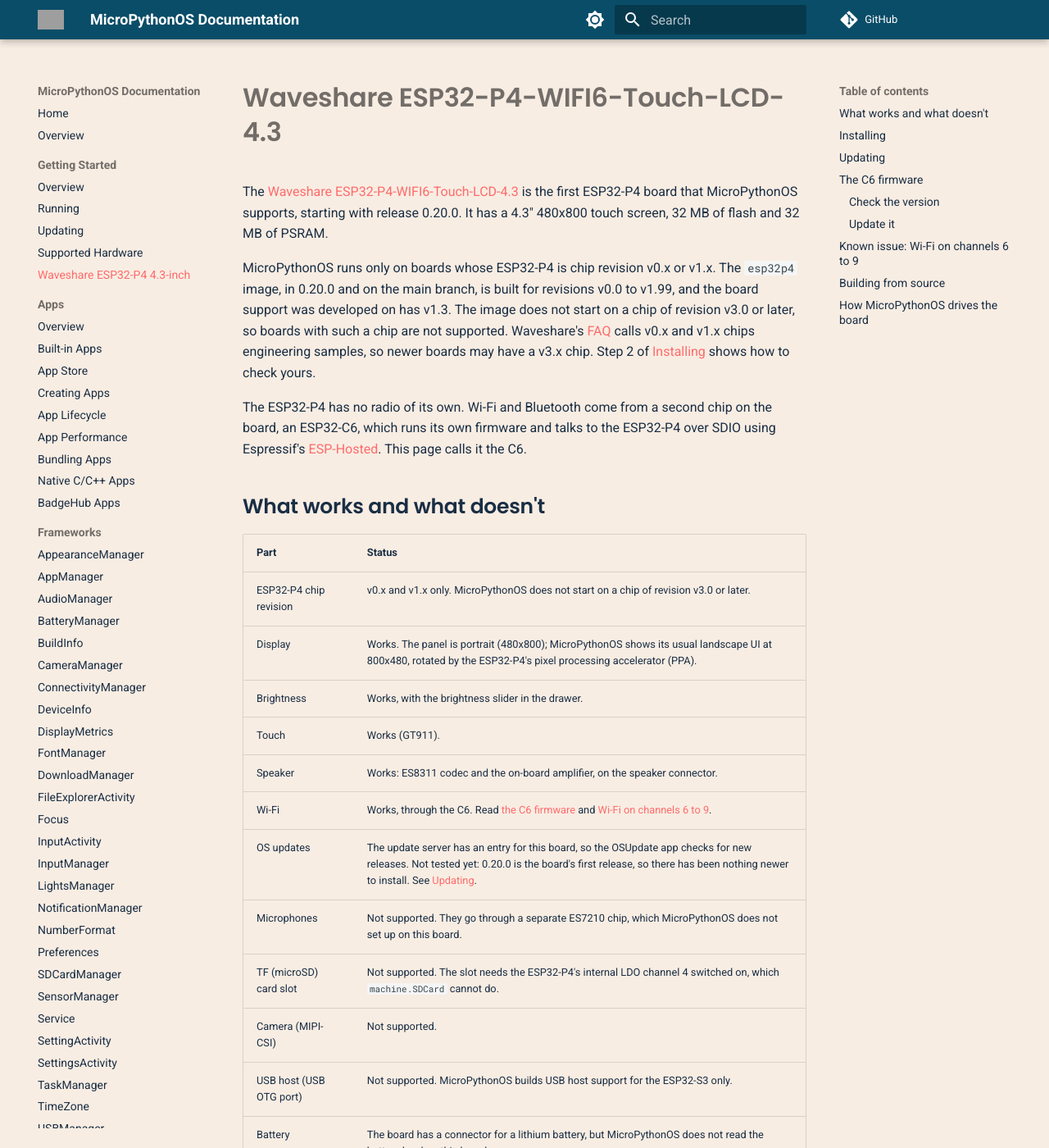
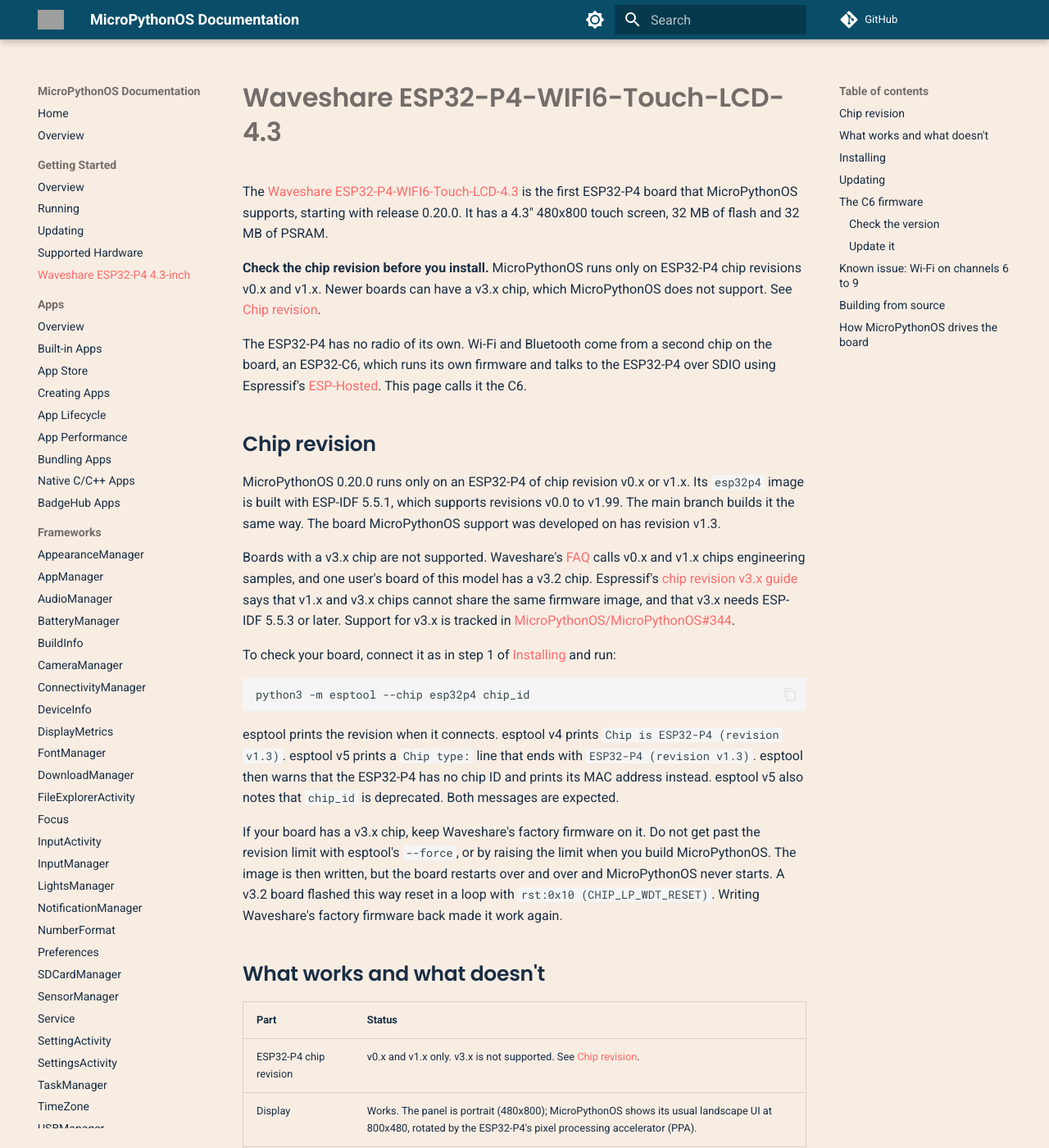
Before and after one commit to MicroPythonOS/docs, an MkDocs documentation site: the page built from docs/getting-started/waveshare-esp32-p4-wifi6-touch-lcd-4-3.md, in a window 1280 px wide and 1400 px high. Shown: the whole window at 82% size. Built offline with MkDocs 1.6.1 and Material for MkDocs 9.7.7, drawn with Linux system fonts in a browser that asks for light colours; comment, search, counter and statistics services are not loaded; some of the changed text lies outside the part shown; grey boxes are pictures that could not be loaded.

Commit message:
getting-started: P4 page: chip revision section, esptool check
The Waveshare ESP32-P4-WIFI6-Touch-LCD-4.3 page gets a Chip revision
section near the top, and a bold line under the intro that points to it.
It says that 0.20.0's esp32p4 image (ESP-IDF 5.5.1) runs only on chip
revisions v0.x and v1.x, and that main builds it the same way. Boards
with a v3.x chip, such as one user's v3.2 board, are not supported;
MicroPythonOS/MicroPythonOS#344 tracks it.

The section shows how to read the revision with esptool (the "Chip is"
line in esptool v4, "Chip type:" in v5). It says that the warning about
the ESP32-P4 having no chip ID, and esptool v5's note that chip_id is
deprecated, are expected. It says to keep the factory firmware on a v3.x
board, and that forcing the image makes the board reset in a loop. That
user's v3.2 board did, with rst:0x10 (CHIP_LP_WDT_RESET), and started
again after Waveshare's factory firmware was written back.

Install step 2 used to say only that esptool does not check the
revision. That holds for the release .bin: it starts with 0x2000 bytes
of padding, so esptool cannot read an image header from it, in any
version. But esptool does check files that start with a header, such as
the .ota file or a separately built bootloader. Up to v5.4.0 it refuses
any of them built for other revisions. From v5.5.0 (espressif/esptool
d2c62467) it refuses only a bootloader at 0x2000 and prints a note for
the others. Step 2 now says which files esptool refuses, and that
--force does not help. The step uses chip_id instead of flash_id.

The "What works" row links to the new section. The C6 section's #309
and #341 links are written in full, and the #341 bullet links to
scan_networks() in the WifiService docs.

Co-Authored-By: Claude Opus 5.5 <noreply@anthropic.com>

````diff
--- a/docs/getting-started/waveshare-esp32-p4-wifi6-touch-lcd-4-3.md
+++ b/docs/getting-started/waveshare-esp32-p4-wifi6-touch-lcd-4-3.md
@@ -2,15 +2,31 @@
 
 The [Waveshare ESP32-P4-WIFI6-Touch-LCD-4.3](https://docs.waveshare.com/ESP32-P4-WIFI6-Touch-LCD-4.3) is the first ESP32-P4 board that MicroPythonOS supports, starting with release 0.20.0. It has a 4.3" 480x800 touch screen, 32 MB of flash and 32 MB of PSRAM.
 
-MicroPythonOS runs only on boards whose ESP32-P4 is chip revision v0.x or v1.x. The `esp32p4` image, in 0.20.0 and on the main branch, is built for revisions v0.0 to v1.99, and the board support was developed on has v1.3. The image does not start on a chip of revision v3.0 or later, so boards with such a chip are not supported. Waveshare's [FAQ](https://docs.waveshare.com/ESP32-P4-WIFI6-Touch-LCD-4.3/FAQ) calls v0.x and v1.x chips engineering samples, so newer boards may have a v3.x chip. Step 2 of [Installing](#installing) shows how to check yours.
+**Check the chip revision before you install.** MicroPythonOS runs only on ESP32-P4 chip revisions v0.x and v1.x. Newer boards can have a v3.x chip, which MicroPythonOS does not support. See [Chip revision](#chip-revision).
 
 The ESP32-P4 has no radio of its own. Wi-Fi and Bluetooth come from a second chip on the board, an ESP32-C6, which runs its own firmware and talks to the ESP32-P4 over SDIO using Espressif's [ESP-Hosted](https://github.com/espressif/esp-hosted-mcu). This page calls it the C6.
+
+## Chip revision
+
+MicroPythonOS 0.20.0 runs only on an ESP32-P4 of chip revision v0.x or v1.x. Its `esp32p4` image is built with ESP-IDF 5.5.1, which supports revisions v0.0 to v1.99. The main branch builds it the same way. The board MicroPythonOS support was developed on has revision v1.3.
+
+Boards with a v3.x chip are not supported. Waveshare's [FAQ](https://docs.waveshare.com/ESP32-P4-WIFI6-Touch-LCD-4.3/FAQ) calls v0.x and v1.x chips engineering samples, and one user's board of this model has a v3.2 chip. Espressif's [chip revision v3.x guide](https://documentation.espressif.com/esp32-p4-chip-revision-v3.x_user_guide_en.html) says that v1.x and v3.x chips cannot share the same firmware image, and that v3.x needs ESP-IDF 5.5.3 or later. Support for v3.x is tracked in [MicroPythonOS/MicroPythonOS#344](https://github.com/MicroPythonOS/MicroPythonOS/issues/344).
+
+To check your board, connect it as in step 1 of [Installing](#installing) and run:
+
+```bash
+python3 -m esptool --chip esp32p4 chip_id
+```
+
+esptool prints the revision when it connects. esptool v4 prints `Chip is ESP32-P4 (revision v1.3)`. esptool v5 prints a `Chip type:` line that ends with `ESP32-P4 (revision v1.3)`. esptool then warns that the ESP32-P4 has no chip ID and prints its MAC address instead. esptool v5 also notes that `chip_id` is deprecated. Both messages are expected.
+
+If your board has a v3.x chip, keep Waveshare's factory firmware on it. Do not get past the revision limit with esptool's `--force`, or by raising the limit when you build MicroPythonOS. The image is then written, but the board restarts over and over and MicroPythonOS never starts. A v3.2 board flashed this way reset in a loop with `rst:0x10 (CHIP_LP_WDT_RESET)`. Writing Waveshare's factory firmware back made it work again.
 
 ## What works and what doesn't
 
 | Part | Status |
 |---|---|
-| ESP32-P4 chip revision | v0.x and v1.x only. MicroPythonOS does not start on a chip of revision v3.0 or later. |
+| ESP32-P4 chip revision | v0.x and v1.x only. v3.x is not supported. See [Chip revision](#chip-revision). |
 | Display | Works. The panel is portrait (480x800); MicroPythonOS shows its usual landscape UI at 800x480, rotated by the ESP32-P4's pixel processing accelerator (PPA). |
 | Brightness | Works, with the brightness slider in the drawer. |
 | Touch | Works (GT911). |
@@ -32,11 +48,13 @@ The [web installer](https://install.micropythonos.com) lists an ESP32-P4 build,
 
 1. **Connect the board.** Use the USB-C port that Waveshare's documentation calls USB TO UART (power, programming and debugging). The other USB-C port is the USB OTG port.
 
-2. **Check the chip revision.** esptool prints it when it connects, in a line that ends with `ESP32-P4 (revision v1.3)`:
+2. **Check the chip revision**, as described in [Chip revision](#chip-revision):
 
-        python3 -m esptool --chip esp32p4 flash_id
+        python3 -m esptool --chip esp32p4 chip_id
 
-    If the revision is v3.0 or later, stop here. MicroPythonOS will not start on this board, and the next steps would erase its factory firmware. esptool does not check this for you: it writes the full image to any revision.
+    If the revision is v3.0 or later, stop here. MicroPythonOS will not start on this board, and the next steps would erase its factory firmware.
+
+    Do not count on esptool to stop you. The release `.bin` starts with padding, not with an image header, so esptool writes it without checking the revision. esptool checks only files that start with an image header, such as the `.ota` file or a bootloader you built yourself. Up to v5.4.0, it refuses any such file built for other revisions. From v5.5.0, it refuses only a bootloader written at offset 0x2000. Either way, `--force` does not help: the image is written, but the board does not start.
 
 3. **Back up the factory firmware (optional).** The board comes with Waveshare's demo firmware. To be able to go back to it, save the whole 32 MB flash first:
 
@@ -66,9 +84,9 @@ The C6 firmware should be updated. On the board MicroPythonOS support was develo
 
 Why it matters:
 
-- **Empty scans.** With the original C6 firmware, a Wi-Fi scan made straight after the radio was switched on found nothing, in about 1.2 s. A scan 5 s later found 26 networks. While it is not connected, MicroPythonOS switches the radio off and on before every scan. So after losing Wi-Fi, the board could miss its network and switch Wi-Fi off again ([MicroPythonOS#309](https://github.com/MicroPythonOS/MicroPythonOS/issues/309)).
+- **Empty scans.** With the original C6 firmware, a Wi-Fi scan made straight after the radio was switched on found nothing, in about 1.2 s. A scan 5 s later found 26 networks. While it is not connected, MicroPythonOS switches the radio off and on before every scan. So after losing Wi-Fi, the board could miss its network and switch Wi-Fi off again ([MicroPythonOS/MicroPythonOS#309](https://github.com/MicroPythonOS/MicroPythonOS/issues/309)).
 - **After the update.** On the same board, after its C6 was updated to ESP-Hosted 2.7.0, none of 22 scans made straight after a radio restart came back empty.
-- **A fallback, not on 0.20.0.** On the main branch, when the scan after a radio restart finds nothing, MicroPythonOS scans once more 5 s later ([MicroPythonOS#341](https://github.com/MicroPythonOS/MicroPythonOS/pull/341)). Release 0.20.0 does not have this. It could not be tested on the original C6 firmware, as no copy of that firmware was available.
+- **A fallback, not on 0.20.0.** On the main branch, when the scan after a radio restart finds nothing, MicroPythonOS scans once more 5 s later ([MicroPythonOS/MicroPythonOS#341](https://github.com/MicroPythonOS/MicroPythonOS/pull/341); see [`WifiService.scan_networks()`](../frameworks/wifi-service.md#scanning-functions)). Release 0.20.0 does not have this. It could not be tested on the original C6 firmware, as no copy of that firmware was available.
 - **Espressif's advice.** ESP-Hosted's own driver recommends upgrading a co-processor whose firmware is older than the host side's, to avoid timeouts in the requests between the two chips.
 
 ### Check the version
````
